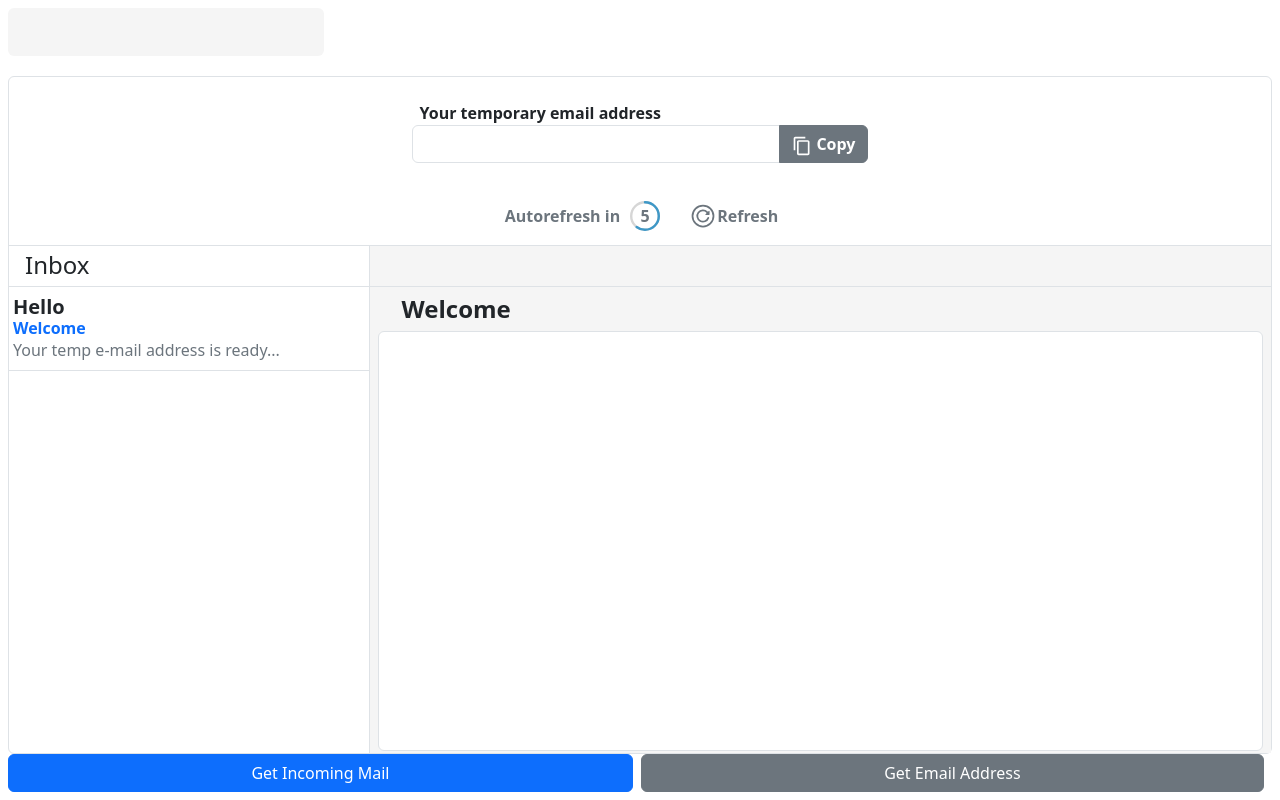
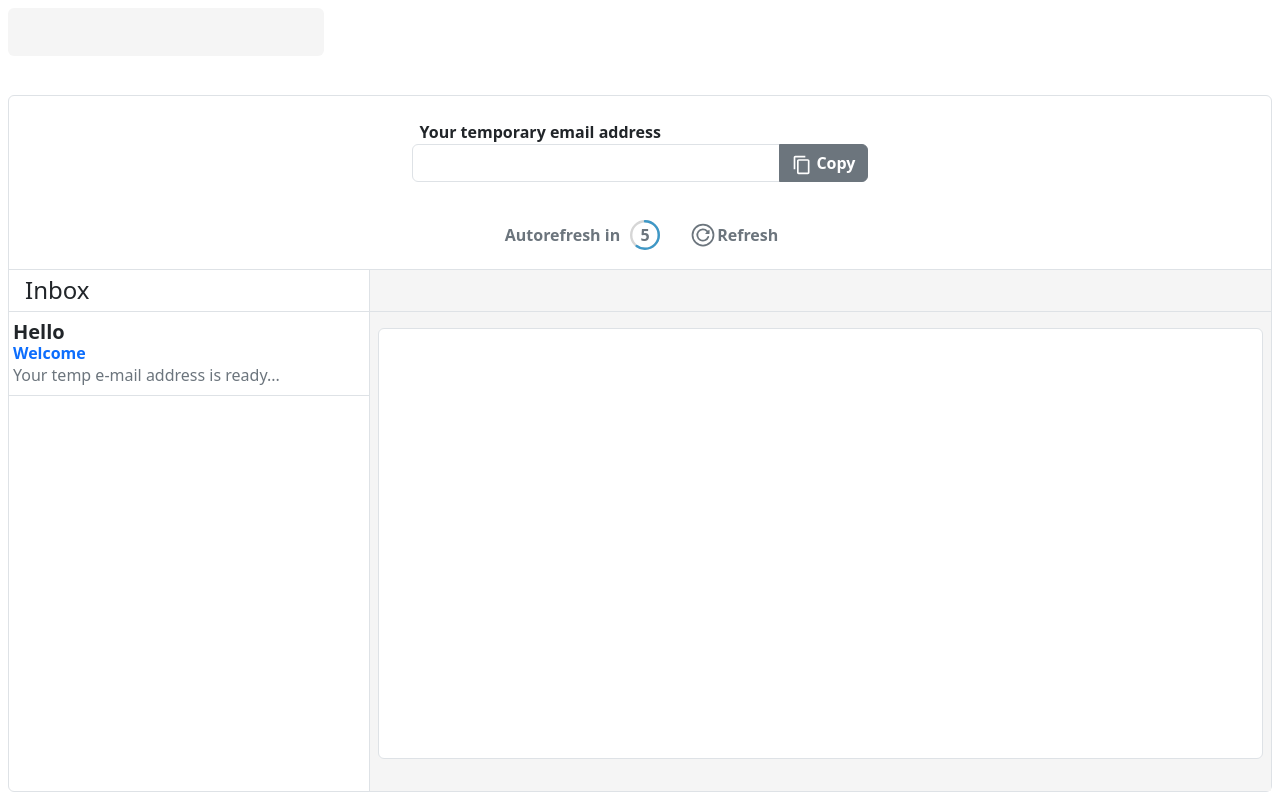
Before and after one commit to v1nni7/dropmail-challenge, a React (Vite) app: page / in a window 1280 px wide. Built offline with nearby package versions, Linux system fonts and the light colour scheme.

Commit message:
perf: remove buttons for get email and inbox mails

```diff
--- a/src/pages/Home.tsx
+++ b/src/pages/Home.tsx
@@ -6,7 +6,7 @@ import { getEmail, getIncomingMail } from "../services/api";
 
 export default function Home() {
   const [email, setEmail] = useState("");
-  const [emailIndex, setEmailIndex] = useState<any>(0);
+  const [emailIndex, setEmailIndex] = useState<number>(0);
   const [incomingEmail, setIncomingEmail] = useState<any>([]);
 
   const getEmailAddress = async () => {
@@ -45,15 +45,6 @@ export default function Home() {
       <div className="grid-area-brand">
         <div className="bg-secondary p-4 w-25 rounded"></div>
       </div>
-      <button onClick={() => getIncomingEmail()} className="btn btn-primary">
-        Get Incoming Mail
-      </button>
-      <button
-        onClick={() => getEmailAddress()}
-        className="btn btn-secondary mx-2"
-      >
-        Get Email Address
-      </button>
       <div className="grid-area-email border rounded">
         <div className="grid-area-generated-email border-bottom">
           <div className="d-flex justify-content-center align-items-center flex-column">
@@ -83,7 +74,10 @@ export default function Home() {
                   </CircularProgressbarWithChildren>
                 </div>
               </div>
-              <button className="btn btn-transparent text-secondary d-flex align-items-center fw-semibold">
+              <button
+                onClick={() => getIncomingEmail()}
+                className="btn btn-transparent text-secondary d-flex align-items-center fw-semibold"
+              >
                 <IoReloadCircleOutline className="fs-3" /> Refresh
               </button>
             </div>
@@ -97,6 +91,7 @@ export default function Home() {
             {incomingEmail.map((item: any, index: number) => (
               <li
                 key={index}
+                onClick={() => setEmailIndex(index)}
                 className="list-group-item rounded-0 border-0 border-bottom px-1"
               >
                 <h5 className="fw-bold m-0">
@@ -122,7 +117,9 @@ export default function Home() {
           <div className="area-divisor bg-secondary border-bottom"></div>
 
           <div className="px-2 bg-secondary email-content">
-            <h4 className="fw-bold py-2 mb-0 mx-4">Welcome</h4>
+            <h4 className="fw-bold py-2 mb-0 mx-4">
+              {incomingEmail[emailIndex]?.headerFrom}
+            </h4>
             <div className="bg-white p-2 rounded border">
               <div>{incomingEmail[emailIndex]?.text}</div>
             </div>
```
